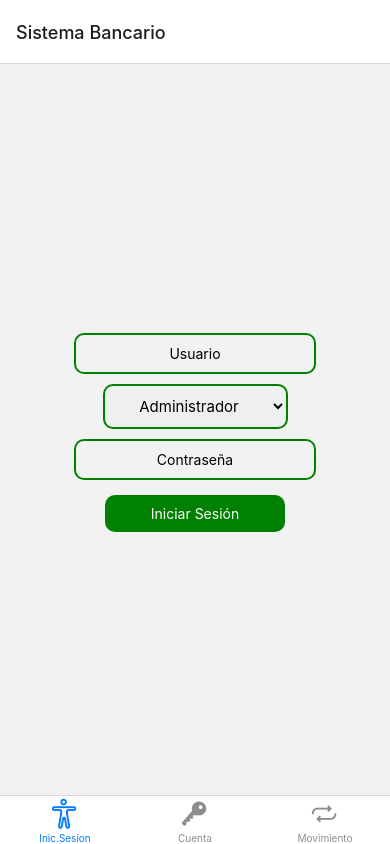
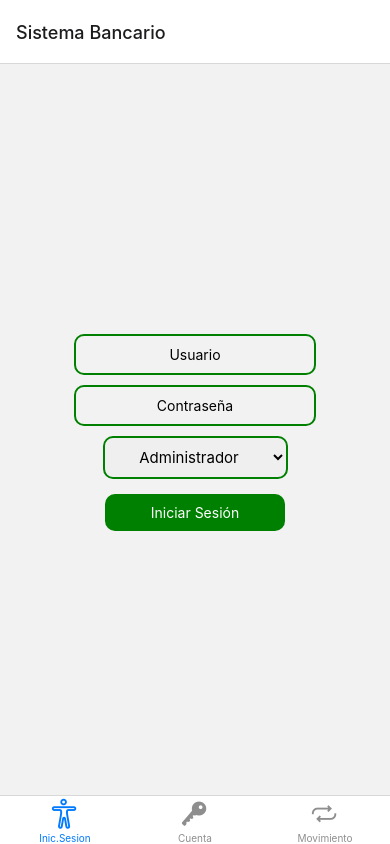
Before and after one commit to Estefacdn/tallerTabs, a React Native app: screen / in a window 390 px wide. Built offline with nearby package versions, Linux system fonts and the light colour scheme.

Commit message:
cambio uno

```diff
--- a/App.js
+++ b/App.js
@@ -92,17 +92,6 @@ function UserScreen({ navigation }) {
       {errors.user?.type == "maxLength" && <Text style={{ color: 'red', fontSize: 15 }}>El usuario debe tener maximo 12 caracteres</Text>}
       {errors.user?.type == "pattern" && <Text style={{ color: 'red', fontSize: 15 }}>El nombre debe tener solo letras</Text>}
 
-      <Picker
-        selectedValue={rol}
-        style={styles.pickerStyle}
-        onValueChange={(itemValue, itemIndex) => setRol(itemValue)}
-      >
-
-        <Picker.Item label="Administrador" value="adm" />
-        <Picker.Item label="Usuario" value="user" />
-
-      </Picker>
-
       <Controller
         control={control}
         rules={{
@@ -122,6 +111,17 @@ function UserScreen({ navigation }) {
       />
       {errors.password?.type == "required" && <Text style={{ color: 'red', fontSize: 15 }}>La contraseña es obligatoria</Text>}
       {/* {errors.password?.type == "pattern" && <Text style={{ color: 'red', fontSize: 15 }}>Debe tener numeros,letra minuscula y mayuscula,punto y caracter especial, sin espacios, maximo 15 caracteres</Text>} */}
+
+      <Picker
+        selectedValue={rol}
+        style={styles.pickerStyle}
+        onValueChange={(itemValue, itemIndex) => setRol(itemValue)}
+      >
+
+        <Picker.Item label="Administrador" value="adm" />
+        <Picker.Item label="Usuario" value="user" />
+
+      </Picker>
 
       <TouchableOpacity
         style={{ backgroundColor: 'green', padding: 10, borderRadius: 10, marginTop: 10, width: 180 }}
@@ -240,7 +240,7 @@ const styles = StyleSheet.create({
     textAlign: 'center',
     borderWidth: 2,
     borderColor: 'green',
-    padding: 10,
+    padding: 9,
     borderRadius: 10,
     marginTop:5,
     marginBottom: 5,
```
